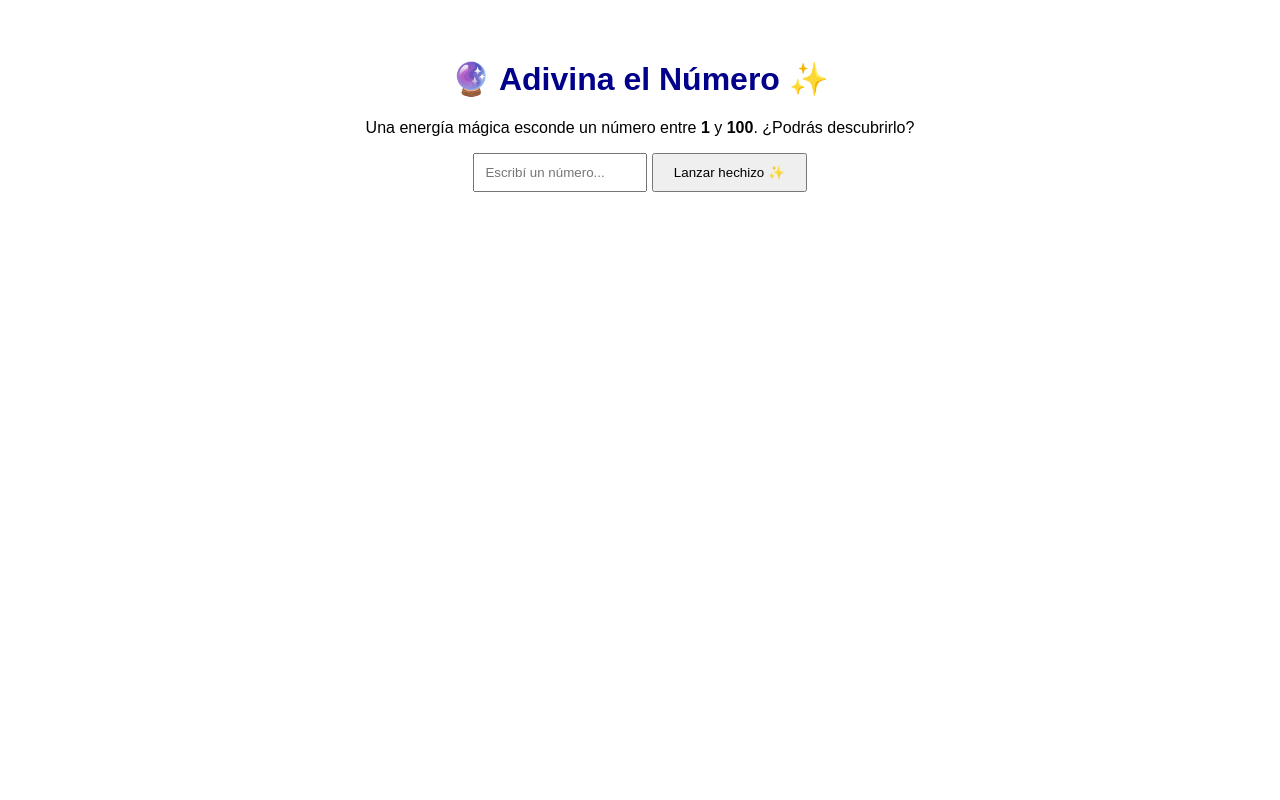
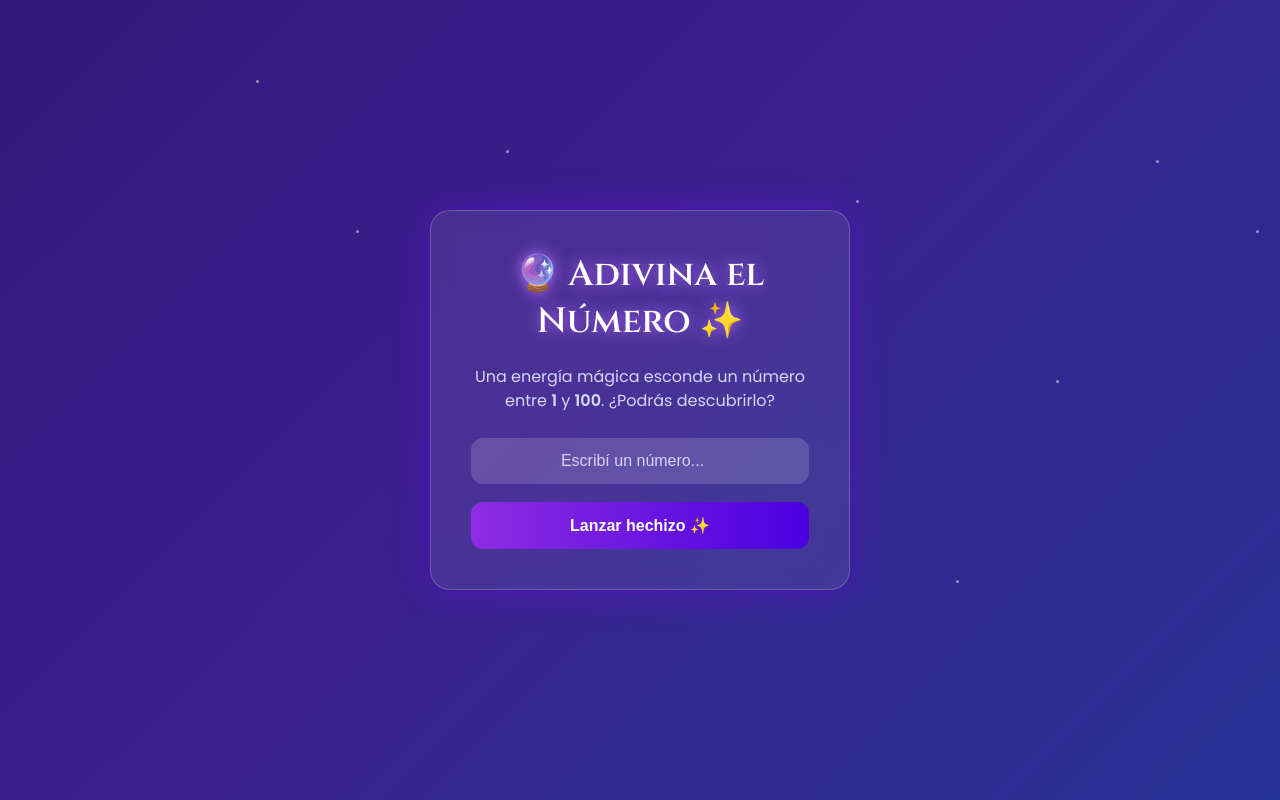
Before and after one commit to 2021ibanezmorena-hash/adivinar-numero-flask, a Flask app: page / in a window 1280 px wide. Run offline with Flask 3, Linux system fonts and the light colour scheme.

Commit message:
Update style.css

```diff
--- a/static/style.css
+++ b/static/style.css
@@ -1,19 +1,137 @@
+*{
+    margin:0;
+    padding:0;
+    box-sizing:border-box;
+}
+
 body{
-    font-family: Arial, sans-serif;
+    font-family:'Poppins',sans-serif;
+    display:flex;
+    justify-content:center;
+    align-items:center;
+    min-height:100vh;
+    background:linear-gradient(135deg,#090422,#1c0f52,#3b1f8d,#0c4da2);
+    background-size:400% 400%;
+    animation:fondo 12s ease infinite;
+    overflow:hidden;
+}
+
+@keyframes fondo{
+    0%{background-position:0% 50%;}
+    50%{background-position:100% 50%;}
+    100%{background-position:0% 50%;}
+}
+
+body::before{
+    content:"";
+    position:absolute;
+    width:3px;
+    height:3px;
+    background:white;
+    border-radius:50%;
+    top:10%;
+    left:20%;
+    box-shadow:
+        100px 150px white,
+        250px 70px white,
+        450px 250px white,
+        600px 120px white,
+        800px 300px white,
+        1000px 150px white,
+        200px 450px white,
+        700px 500px white,
+        900px 80px white,
+        1100px 420px white;
+    animation:brillar 3s infinite alternate;
+}
+
+@keyframes brillar{
+    from{opacity:.3;}
+    to{opacity:1;}
+}
+
+.contenedor{
+    width:420px;
+    padding:40px;
+    border-radius:20px;
+    background:rgba(255,255,255,.08);
+    backdrop-filter:blur(10px);
+    border:1px solid rgba(255,255,255,.2);
+    box-shadow:0 0 35px rgba(128,0,255,.4);
     text-align:center;
-    margin-top:60px;
+    color:white;
+    z-index:2;
+}
+
+h1{
+    font-family:'Cinzel',serif;
+    font-size:2.2rem;
+    margin-bottom:20px;
+    text-shadow:0 0 15px #b56cff;
+}
+
+.descripcion{
+    margin-bottom:25px;
+    color:#d8d6ff;
+    line-height:1.5;
 }
 
 input{
-    padding:10px;
-    width:150px;
+    width:100%;
+    padding:14px;
+    margin-bottom:18px;
+    border:none;
+    border-radius:12px;
+    background:rgba(255,255,255,.15);
+    color:white;
+    font-size:16px;
+    text-align:center;
+    outline:none;
+}
+
+input::placeholder{
+    color:#d7d2ff;
 }
 
 button{
-    padding:10px 20px;
+    width:100%;
+    padding:14px;
+    border:none;
+    border-radius:12px;
+    background:linear-gradient(90deg,#8e2de2,#4a00e0);
+    color:white;
+    font-size:16px;
+    font-weight:bold;
     cursor:pointer;
+    transition:.3s;
 }
 
-h1{
-    color:darkblue;
+button:hover{
+    transform:translateY(-3px);
+    box-shadow:0 0 20px #9f6bff;
 }
+
+.mensaje{
+    margin-top:25px;
+    padding:15px;
+    border-radius:12px;
+    background:rgba(255,255,255,.12);
+    font-weight:bold;
+    animation:aparecer .5s;
+}
+
+.intentos{
+    margin-top:15px;
+    color:#cfd2ff;
+}
+
+@keyframes aparecer{
+    from{
+        opacity:0;
+        transform:translateY(15px);
+    }
+    to{
+        opacity:1;
+        transform:translateY(0);
+    }
+}
```
